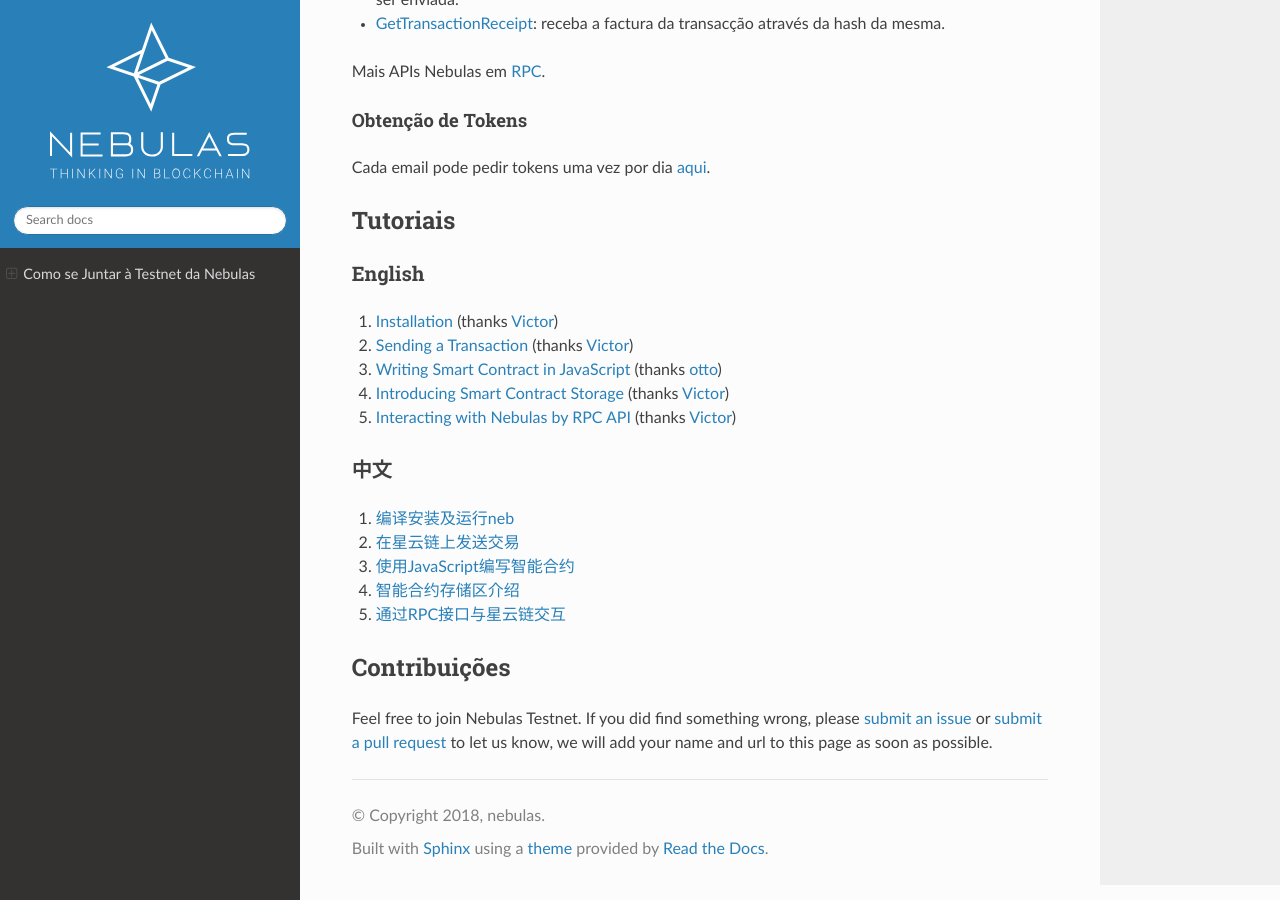
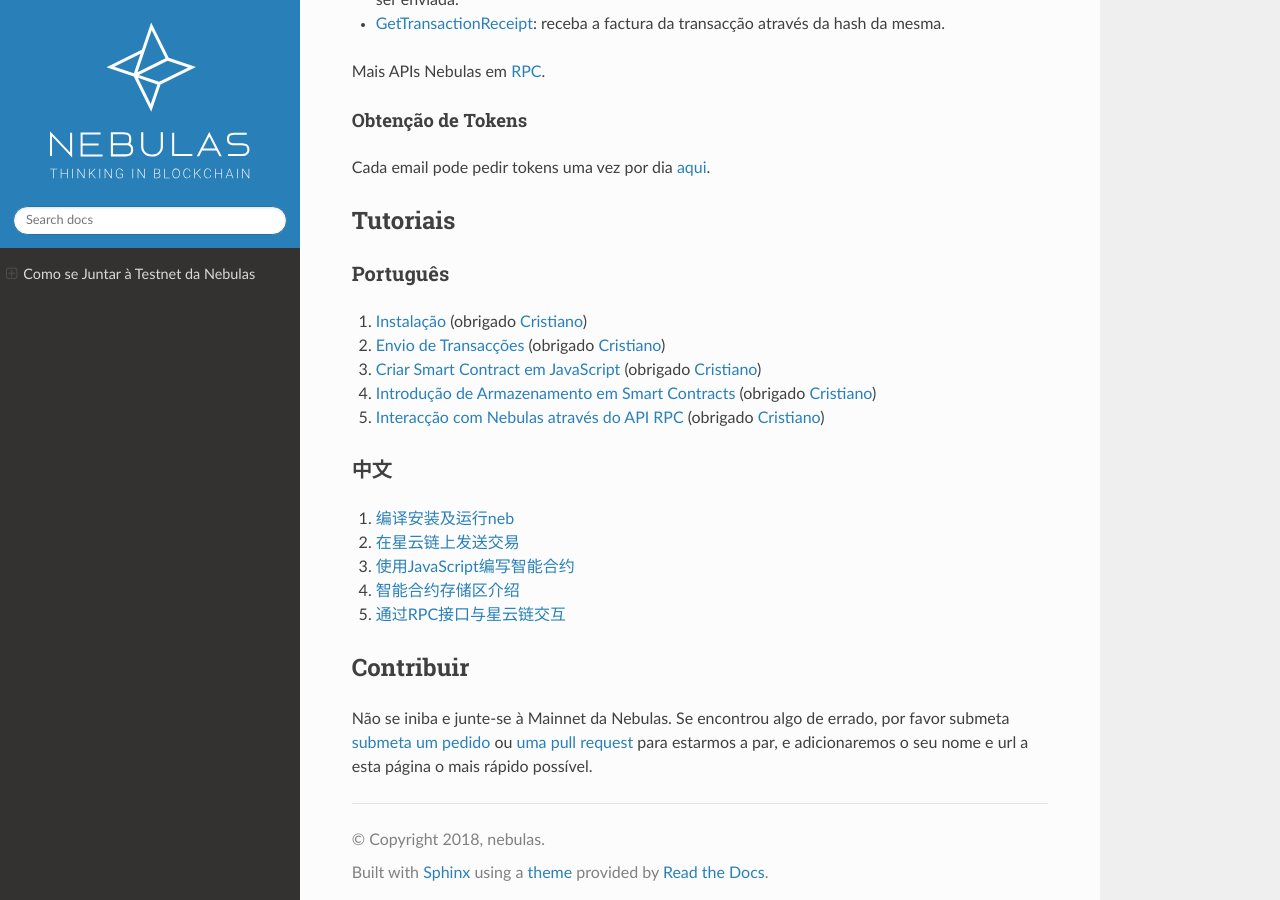
Before and after one commit to nebulasio/nebdocs, a Sphinx documentation site: the page built from docs/dapp-development/testnet.md, in a window 1280 px wide and 900 px high, scrolled down 1229 px. Built offline with Sphinx 7.4.7 and the Read the Docs theme 2.0.0, drawn with Linux system fonts in a browser that asks for light colours; pages that are not in the unit, such as notebooks, are missing from menus.

Commit message:
pt: testnet.md

```diff
--- a/docs/dapp-development/testnet.md
+++ b/docs/dapp-development/testnet.md
@@ -57,15 +57,15 @@
 
 ## Tutoriais
 
-#### English
+### Português
 
-1. [Installation](https://github.com/nebulasio/wiki/blob/master/tutorials/[English]%20Nebulas%20101%20-%2001%20Installation.md) \(thanks [Victor](https://github.com/victorychain)\)
-2. [Sending a Transaction](https://github.com/nebulasio/wiki/blob/master/tutorials/[English]%20Nebulas%20101%20-%2002%20Transaction.md) \(thanks [Victor](https://github.com/victorychain)\)
-3. [Writing Smart Contract in JavaScript](https://github.com/nebulasio/wiki/blob/master/tutorials/[English]%20Nebulas%20101%20-%2003%20Smart%20Contracts%20JavaScript.md) \(thanks [otto](https://github.com/ottokafka)\)
-4. [Introducing Smart Contract Storage](https://github.com/nebulasio/wiki/blob/master/tutorials/[English]%20Nebulas%20101%20-%2004%20Smart%20Contract%20Storage.md) \(thanks [Victor](https://github.com/victorychain)\)
-5. [Interacting with Nebulas by RPC API](https://github.com/nebulasio/wiki/blob/master/tutorials/[English]%20Nebulas%20101%20-%2005%20Interacting%20with%20Nebulas%20by%20RPC%20API.md) \(thanks [Victor](https://github.com/victorychain)\)
+1. [Instalação](https://github.com/nebulasio/wiki/blob/master/tutorials/%5BPortugues%5D%20Nebulas%20101%20-%2001%20Instalacao.md) \(obrigado [Cristiano](https://github.com/crisbrm)\)
+2. [Envio de Transacções](https://github.com/nebulasio/wiki/blob/master/tutorials/%5BPortugues%5D%20Nebulas%20101%20-%2002%20Transacao.md) \(obrigado [Cristiano](https://github.com/crisbrm)\)
+3. [Criar Smart Contract em JavaScript](https://github.com/nebulasio/wiki/blob/master/tutorials/%5BPortugues%5D%20Nebulas%20101%20-%2003%20Smart%20Contracts%20JavaScript.md) \(obrigado [Cristiano](https://github.com/crisbrm)\)
+4. [Introdução de Armazenamento em Smart Contracts](https://github.com/nebulasio/wiki/blob/master/tutorials/%5BPortugues%5D%20Nebulas%20101%20-%2004%20Armazenamento%20Smart%20Contract.md) \(obrigado [Cristiano](https://github.com/crisbrm)\)
+5. [Interacção com Nebulas através do API RPC](https://github.com/nebulasio/wiki/blob/master/tutorials/%5BPortugues%5D%20Nebulas%20101%20-%2005%20Interacao%20com%20Nebulas%20por%20API%20RPC.md) \(obrigado [Cristiano](https://github.com/crisbrm)\)
 
-#### 中文
+### 中文
 
 1. [编译安装及运行neb](https://github.com/nebulasio/wiki/blob/master/tutorials/[中文]%20Nebulas%20101%20-%2001%20编译安装.md)
 2. [在星云链上发送交易](https://github.com/nebulasio/wiki/blob/master/tutorials/[中文]%20Nebulas%20101%20-%2002%20发送交易.md)
@@ -73,6 +73,6 @@
 4. [智能合约存储区介绍](https://github.com/nebulasio/wiki/blob/master/tutorials/[中文]%20Nebulas%20101%20-%2004%20智能合约存储区.md)
 5. [通过RPC接口与星云链交互](https://github.com/nebulasio/wiki/blob/master/tutorials/[中文]%20Nebulas%20101%20-%2005%20通过RPC接口与星云链交互.md)
 
-## Contribuições
+## Contribuir
 
-Feel free to join Nebulas Testnet. If you did find something wrong, please [submit an issue](https://github.com/nebulasio/go-nebulas/issues/new) or [submit a pull request](https://github.com/nebulasio/go-nebulas/pulls) to let us know, we will add your name and url to this page as soon as possible.
+Não se iniba e junte-se à Mainnet da Nebulas. Se encontrou algo de errado, por favor submeta [submeta um pedido](https://github.com/nebulasio/go-nebulas/issues/new) ou [uma pull request](https://github.com/nebulasio/go-nebulas/pulls) para estarmos a par, e adicionaremos o seu nome e url a esta página o mais rápido possível.
```
